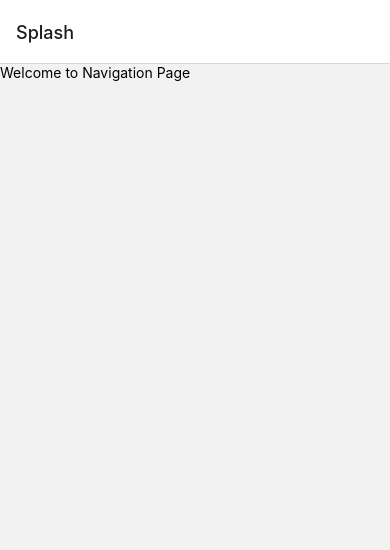
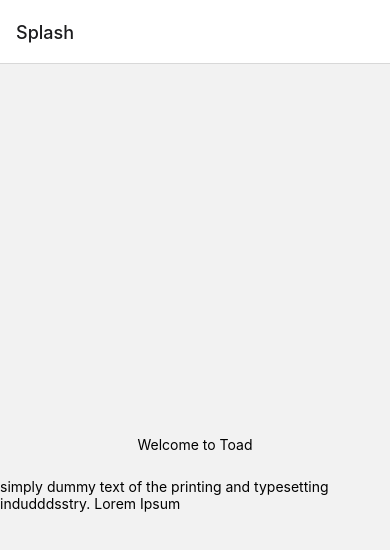
Before and after one commit to Hyukjoo-Lee/ReactNative_ToadApp, a React Native app: screen /Splash in a window 390 px wide. Shown: the top 550 px of the page. Built offline with nearby package versions, Linux system fonts and the light colour scheme.

Commit message:
design: designing splash page

```diff
--- a/pages/SplashPage.js
+++ b/pages/SplashPage.js
@@ -1,9 +1,36 @@
-import { Text, View } from "react-native";
+import { StyleSheet, Text, View } from "react-native";
+import React from "react";
+
+const styles = StyleSheet.create({
+  container: {
+    flex: 1,
+    flexDirection: "row",
+    justifyContent: "center",
+    alignItems: "center",
+  },
+  screen: {
+    flex: 1,
+    flexDirection: "column",
+    border: "1px none",
+    alignItems: "center",
+    textDecorationColor: "none",
+  },
+  title: {
+    minHeight: "42px",
+    marginTop: "39px",
+  },
+});
 
 const SplashPage = () => {
   return (
-    <View>
-      <Text>Welcome to Navigation Page</Text>
+    <View style={styles.container}>
+      <View style={styles.screen}>
+        <Text style={styles.title}>Welcome to Toad</Text>
+        <Text>
+          simply dummy text of the printing and typesetting indudddsstry. Lorem
+          Ipsum
+        </Text>
+      </View>
     </View>
   );
 };
```
